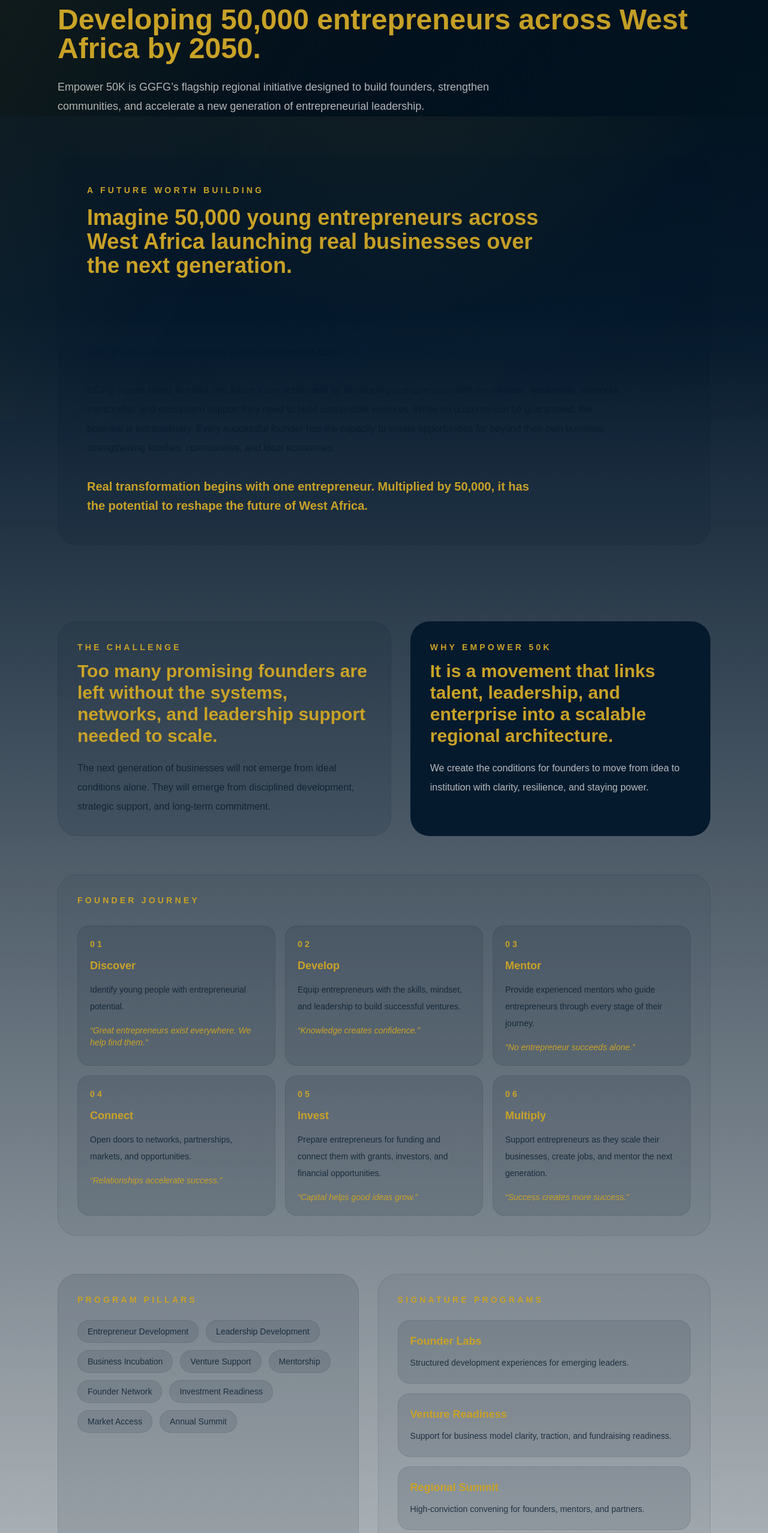
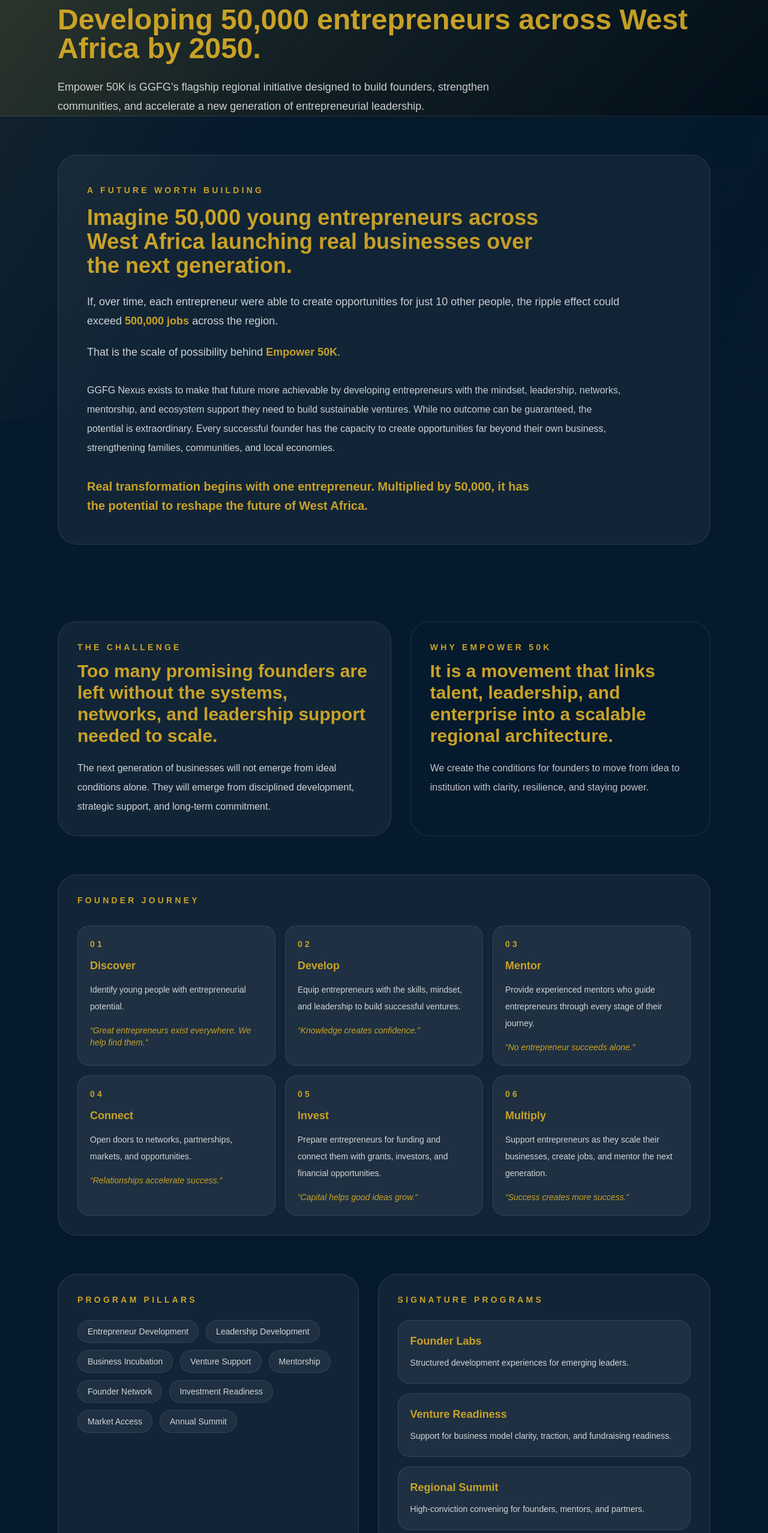
Before and after one commit to gracious232/ggfg-nexus, a Next.js app: page /empower-50k in a window 1280 px wide. Shown: the part 100-2656 px from the top of the page at 60% size. Built offline with nearby package versions, Linux system fonts and the light colour scheme.

Commit message:
Refine white and gold branding on About and Empower 50K

```diff
--- a/app/empower-50k/page.tsx
+++ b/app/empower-50k/page.tsx
@@ -57,52 +57,52 @@
 
 export default function EmpowerPage() {
   return (
-    <main className="min-h-screen bg-navy/5 text-navy">
-      <section className="border-b border-navy/10 bg-[linear-gradient(135deg,_rgba(2,15,26,0.95),_rgba(3,20,33,1))] text-white">
+    <main className="min-h-screen bg-navy text-white">
+      <section className="border-b border-white/10 bg-[linear-gradient(135deg,_rgba(210,175,46,0.12),_rgba(2,15,26,1))] text-white">
         <div className="mx-auto max-w-6xl px-6 py-18 lg:px-8">
           <motion.div initial={{ opacity: 0, y: 24 }} animate={{ opacity: 1, y: 0 }} transition={{ duration: 0.6 }}>
             <p className="text-sm font-semibold uppercase tracking-[0.3em] text-gold">Empower 50K</p>
             <h1 className="mt-4 text-4xl font-semibold leading-tight text-gold sm:text-5xl">Developing 50,000 entrepreneurs across West Africa by 2050.</h1>
-            <p className="mt-6 max-w-3xl text-lg leading-8 text-white/70">Empower 50K is GGFG’s flagship regional initiative designed to build founders, strengthen communities, and accelerate a new generation of entrepreneurial leadership.</p>
+            <p className="mt-6 max-w-3xl text-lg leading-8 text-white/80">Empower 50K is GGFG’s flagship regional initiative designed to build founders, strengthen communities, and accelerate a new generation of entrepreneurial leadership.</p>
           </motion.div>
         </div>
       </section>
 
       <section className="mx-auto max-w-6xl px-6 py-16 lg:px-8">
-        <div className="rounded-[2rem] border border-navy/10 bg-navy/10 p-8 shadow-sm lg:p-12">
+        <div className="rounded-[2rem] border border-white/10 bg-white/5 p-8 shadow-sm lg:p-12">
           <p className="text-sm font-semibold uppercase tracking-[0.3em] text-gold">A Future Worth Building</p>
           <h2 className="mt-4 max-w-3xl text-3xl font-semibold leading-tight text-gold sm:text-4xl">Imagine 50,000 young entrepreneurs across West Africa launching real businesses over the next generation.</h2>
-          <p className="mt-6 max-w-4xl text-lg leading-8 text-navy/80">If, over time, each entrepreneur were able to create opportunities for just 10 other people, the ripple effect could exceed <span className="font-semibold text-navy">500,000 jobs</span> across the region.</p>
-          <p className="mt-5 text-lg leading-8 text-navy/80">That is the scale of possibility behind <span className="font-semibold text-navy">Empower 50K</span>.</p>
-          <p className="mt-8 max-w-4xl text-base leading-8 text-navy/80">GGFG Nexus exists to make that future more achievable by developing entrepreneurs with the mindset, leadership, networks, mentorship, and ecosystem support they need to build sustainable ventures. While no outcome can be guaranteed, the potential is extraordinary. Every successful founder has the capacity to create opportunities far beyond their own business, strengthening families, communities, and local economies.</p>
+          <p className="mt-6 max-w-4xl text-lg leading-8 text-white/80">If, over time, each entrepreneur were able to create opportunities for just 10 other people, the ripple effect could exceed <span className="font-semibold text-gold">500,000 jobs</span> across the region.</p>
+          <p className="mt-5 text-lg leading-8 text-white/80">That is the scale of possibility behind <span className="font-semibold text-gold">Empower 50K</span>.</p>
+          <p className="mt-8 max-w-4xl text-base leading-8 text-white/80">GGFG Nexus exists to make that future more achievable by developing entrepreneurs with the mindset, leadership, networks, mentorship, and ecosystem support they need to build sustainable ventures. While no outcome can be guaranteed, the potential is extraordinary. Every successful founder has the capacity to create opportunities far beyond their own business, strengthening families, communities, and local economies.</p>
           <p className="mt-8 max-w-3xl text-xl font-semibold leading-8 text-gold">Real transformation begins with one entrepreneur. Multiplied by 50,000, it has the potential to reshape the future of West Africa.</p>
         </div>
       </section>
 
       <section className="mx-auto max-w-6xl px-6 py-16 lg:px-8">
         <div className="grid gap-8 lg:grid-cols-[1fr_0.9fr]">
-          <div className="rounded-[2rem] border border-navy/10 bg-navy/10 p-8">
+          <div className="rounded-[2rem] border border-white/10 bg-white/5 p-8">
             <p className="text-sm font-semibold uppercase tracking-[0.3em] text-gold">The Challenge</p>
             <h2 className="mt-3 text-3xl font-semibold text-gold">Too many promising founders are left without the systems, networks, and leadership support needed to scale.</h2>
-            <p className="mt-5 text-base leading-8 text-navy/80">The next generation of businesses will not emerge from ideal conditions alone. They will emerge from disciplined development, strategic support, and long-term commitment.</p>
+            <p className="mt-5 text-base leading-8 text-white/80">The next generation of businesses will not emerge from ideal conditions alone. They will emerge from disciplined development, strategic support, and long-term commitment.</p>
           </div>
-          <div className="rounded-[2rem] border border-navy/10 bg-navy p-8 text-white">
+          <div className="rounded-[2rem] border border-white/10 bg-navy p-8 text-white">
             <p className="text-sm font-semibold uppercase tracking-[0.3em] text-gold">Why Empower 50K</p>
             <h3 className="mt-3 text-3xl font-semibold text-gold">It is a movement that links talent, leadership, and enterprise into a scalable regional architecture.</h3>
-            <p className="mt-5 text-base leading-8 text-white/70">We create the conditions for founders to move from idea to institution with clarity, resilience, and staying power.</p>
+            <p className="mt-5 text-base leading-8 text-white/75">We create the conditions for founders to move from idea to institution with clarity, resilience, and staying power.</p>
           </div>
         </div>
       </section>
 
       <section className="mx-auto max-w-6xl px-6 pb-16 lg:px-8">
-        <div className="rounded-[2rem] border border-navy/10 bg-navy/5 p-8 shadow-sm">
+        <div className="rounded-[2rem] border border-white/10 bg-white/5 p-8 shadow-sm">
           <p className="text-sm font-semibold uppercase tracking-[0.3em] text-gold">Founder Journey</p>
           <div className="mt-8 grid gap-4 md:grid-cols-2 xl:grid-cols-3">
             {journey.map((step, index) => (
-              <div key={step.title} className="rounded-[1.25rem] border border-navy/10 bg-navy/10 p-5">
+              <div key={step.title} className="rounded-[1.25rem] border border-white/10 bg-white/5 p-5">
                 <p className="text-sm font-semibold uppercase tracking-[0.3em] text-gold">0{index + 1}</p>
                 <h3 className="mt-3 text-lg font-semibold text-gold">{step.title}</h3>
-                <p className="mt-3 text-sm leading-7 text-navy/80">{step.description}</p>
+                <p className="mt-3 text-sm leading-7 text-white/80">{step.description}</p>
                 <p className="mt-4 text-sm font-medium italic text-gold">“{step.quote}”</p>
               </div>
             ))}
@@ -112,15 +112,15 @@
 
       <section className="mx-auto max-w-6xl px-6 pb-20 lg:px-8">
         <div className="grid gap-8 lg:grid-cols-[0.95fr_1.05fr]">
-          <div className="rounded-[2rem] border border-navy/10 bg-navy/10 p-8">
+          <div className="rounded-[2rem] border border-white/10 bg-white/5 p-8">
             <p className="text-sm font-semibold uppercase tracking-[0.3em] text-gold">Program Pillars</p>
             <div className="mt-6 flex flex-wrap gap-3">
               {pillars.map((pillar) => (
-                <span key={pillar} className="rounded-full border border-navy/10 bg-navy/10 px-4 py-2 text-sm font-medium text-navy/80">{pillar}</span>
+                <span key={pillar} className="rounded-full border border-white/10 bg-white/5 px-4 py-2 text-sm font-medium text-white/80">{pillar}</span>
               ))}
             </div>
           </div>
-          <div className="rounded-[2rem] border border-navy/10 bg-navy/5 p-8 shadow-sm">
+          <div className="rounded-[2rem] border border-white/10 bg-white/5 p-8 shadow-sm">
             <p className="text-sm font-semibold uppercase tracking-[0.3em] text-gold">Signature Programs</p>
             <div className="mt-6 space-y-4">
               {[
@@ -128,9 +128,9 @@
                 ['Venture Readiness', 'Support for business model clarity, traction, and fundraising readiness.'],
                 ['Regional Summit', 'High-conviction convening for founders, mentors, and partners.'],
               ].map(([title, body]) => (
-                <div key={title} className="rounded-[1.25rem] border border-navy/10 bg-navy/10 p-5">
+                <div key={title} className="rounded-[1.25rem] border border-white/10 bg-white/5 p-5">
                   <h3 className="text-lg font-semibold text-gold">{title}</h3>
-                  <p className="mt-2 text-sm leading-7 text-navy/80">{body}</p>
+                  <p className="mt-2 text-sm leading-7 text-white/80">{body}</p>
                 </div>
               ))}
             </div>
@@ -139,13 +139,13 @@
       </section>
 
       <section className="mx-auto max-w-6xl px-6 pb-20 lg:px-8">
-        <div className="rounded-[2rem] border border-navy/10 bg-navy p-10 text-white">
+        <div className="rounded-[2rem] border border-white/10 bg-navy p-10 text-white">
           <p className="text-sm font-semibold uppercase tracking-[0.3em] text-gold">Timeline to 2050</p>
           <div className="mt-8 grid gap-6 lg:grid-cols-3">
             {timeline.map((item) => (
-              <div key={item.year} className="rounded-[1.25rem] border border-white/10 bg-navy/10 p-6">
+              <div key={item.year} className="rounded-[1.25rem] border border-white/10 bg-white/5 p-6">
                 <p className="text-sm font-semibold uppercase tracking-[0.3em] text-gold">{item.year}</p>
-                <h3 className="mt-3 text-xl font-semibold text-white">{item.title}</h3>
+                <h3 className="mt-3 text-xl font-semibold text-gold">{item.title}</h3>
                 <p className="mt-3 text-sm leading-7 text-white/70">{item.text}</p>
               </div>
             ))}
@@ -154,18 +154,20 @@
       </section>
 
       <section className="mx-auto max-w-6xl px-6 pb-24 lg:px-8">
-        <div className="flex flex-col gap-6 rounded-[2rem] border border-navy/10 bg-navy/10 p-8 shadow-sm lg:flex-row lg:items-center lg:justify-between">
+        <div className="flex flex-col gap-6 rounded-[2rem] border border-white/10 bg-white/5 p-8 shadow-sm lg:flex-row lg:items-center lg:justify-between">
           <div>
             <p className="text-sm font-semibold uppercase tracking-[0.3em] text-gold">Join the movement</p>
             <h2 className="mt-3 text-3xl font-semibold text-gold">Support a generation of founders building durable prosperity across West Africa.</h2>
           </div>
           <div className="flex flex-col gap-3 sm:flex-row">
-            <Link
-              href="/empower-lab/assessment"
+            <a
+              href="https://claude.ai/public/artifacts/fb4306b1-c092-4754-bfea-9b967e8256a1"
+              target="_blank"
+              rel="noreferrer"
               className="inline-flex items-center justify-center gap-2 rounded-full bg-navy px-6 py-3 text-sm font-semibold text-white transition hover:-translate-y-0.5"
             >
               View Empower Lab Assessment <ArrowRight size={16} />
-            </Link>
+            </a>
             <Link href="/contact" className="inline-flex items-center justify-center gap-2 rounded-full border border-gold bg-gold px-6 py-3 text-sm font-semibold text-white transition hover:bg-gold/90">
               Become a partner <ArrowRight size={16} />
             </Link>
```
Also changed, not shown: app/about/page.tsx (+28 -21 lines).
